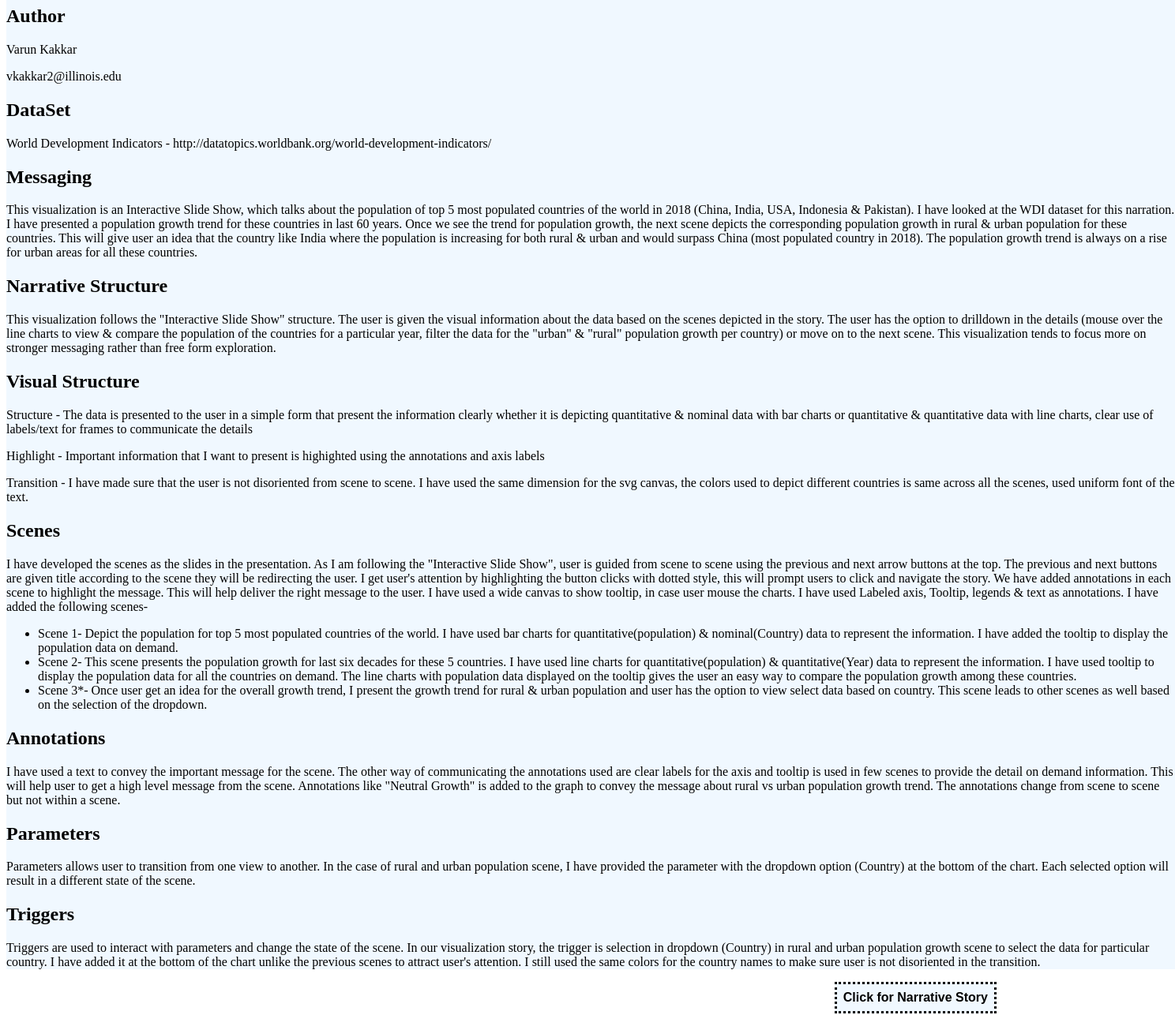
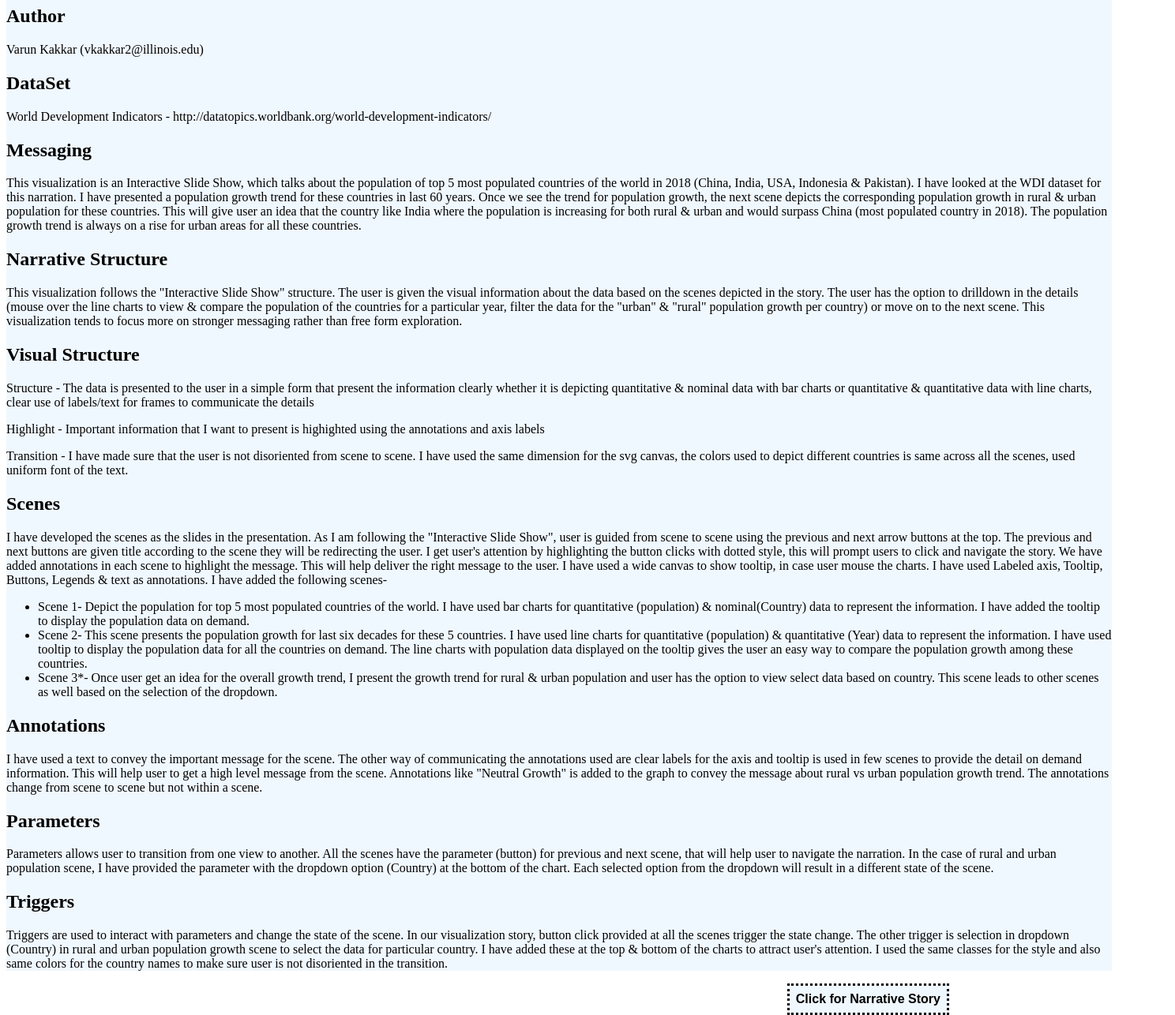
Before and after one commit to VarunKakkarUIUC/NarrativeVisualization, a plain HTML site: page index.html in a window 1280 px wide. Shown: the part 73-1359 px from the top of the page at 79% size, 1488 px wide, since content can reach past the window. Drawn offline with Linux system fonts and the light colour scheme.

Commit message:
Documentation
Updating information for the parameters and triggers.

```diff
--- a/index.html
+++ b/index.html
@@ -2,13 +2,13 @@
 <html>
 <style>
   .center-align {
-    width: 1480px;
+    width: 1400px;
 	background-color: #F0F8FF;
   }
   #next {
     float: right;
 	position: right;
-    margin-right:10px;
+    margin-right:70px;
 	background-color: #F0F8FF;
 	border: none;
 	border-style: dotted;
@@ -26,8 +26,7 @@
 				<h1>CS 498: Data Visualization</h1>
 
 				<h2>Author</h2>
-				<p>Varun Kakkar</p>
-				<p>vkakkar2@illinois.edu</p>
+				<p>Varun Kakkar (vkakkar2@illinois.edu)</p>
 
 				<h2>DataSet</h2>
 				<p>World Development Indicators - http://datatopics.worldbank.org/world-development-indicators/</p>
@@ -58,12 +57,12 @@
 				previous and next arrow buttons at the top. The previous and next buttons are given title according to the scene they will be redirecting the user. I get user's
 				attention by highlighting the button clicks with dotted style, this will prompt users to click and navigate the story. We have added annotations in each scene to
 				highlight the message. This will help deliver the right message to the user. I have used a wide canvas to show tooltip, in case user mouse the charts.
-				I have used Labeled axis, Tooltip, legends & text as annotations. I have added the following scenes-
+				I have used Labeled axis, Tooltip, Buttons, Legends & text as annotations. I have added the following scenes-
 					<ul>
-						<li>Scene 1- Depict the population for top 5 most populated countries of the world. I have used bar charts for quantitative(population) & nominal(Country) data to
+						<li>Scene 1- Depict the population for top 5 most populated countries of the world. I have used bar charts for quantitative (population) & nominal(Country) data to
 						represent the information. I have added the tooltip to display the population data on demand.</li>
-						<li>Scene 2- This scene presents the population growth for last six decades for these 5 countries. I have used line charts for quantitative(population)
-						& quantitative(Year) data to represent the information. I have used tooltip to display the population data for all the countries on demand.
+						<li>Scene 2- This scene presents the population growth for last six decades for these 5 countries. I have used line charts for quantitative (population)
+						& quantitative (Year) data to represent the information. I have used tooltip to display the population data for all the countries on demand.
 						The line charts with population data displayed on the tooltip gives the user an easy way to compare the population growth among these countries.</li>
 						<li>Scene 3*- Once user get an idea for the overall growth trend, I present the growth trend for rural & urban population and user has the option to
 						view select data based on country. This scene leads to other scenes as well based on the selection of the dropdown.</li>
@@ -76,13 +75,14 @@
 					is added to the graph to convey the message about rural vs urban population growth trend. The annotations change from scene to scene but not within a scene.</p>
 
 				<h2>Parameters</h2>
-				<p> Parameters allows user to transition from one view to another. In the case of rural and urban population scene, I have provided the parameter
-					with the dropdown option (Country) at the bottom of the chart. Each selected option will result in a different state of the scene.</p>
+				<p> Parameters allows user to transition from one view to another. All the scenes have the parameter (button) for previous and next scene, that will help user to navigate the narration.
+					In the case of rural and urban population scene, I have provided the parameter with the dropdown option (Country) at the bottom of the chart.
+					Each selected option from the dropdown will result in a different state of the scene.</p>
 
 				<h2>Triggers</h2>
-				<p>Triggers are used to interact with parameters and change the state of the scene. In our visualization story, the trigger is selection in dropdown (Country) in rural and urban
-				population growth scene to select the data for particular country. I have added it at the bottom of the chart unlike the previous scenes to attract user's
-				attention. I still used the same colors for the country names to make sure user is not disoriented in the transition.</p>
+				<p>Triggers are used to interact with parameters and change the state of the scene. In our visualization story, button click provided at all the scenes trigger the state change.
+				The other trigger is selection in dropdown (Country) in rural and urban population growth scene to select the data for particular country.
+				I have added these at the top & bottom of the charts to attract user's attention. I used the same classes for the style and also same colors for the country names to make sure user is not disoriented in the transition.</p>
 		</div>
 		<input type=button id ="next" class="next" onClick="location.href='https://varunkakkaruiuc.github.io/NarrativeVisualization/Top5PopulatedCountries.html'" value='Click for Narrative Story'>
 	</div>
```
